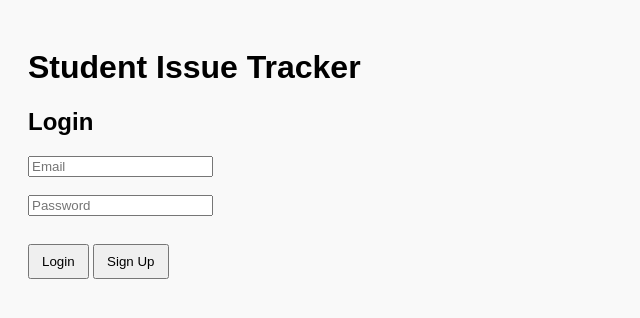
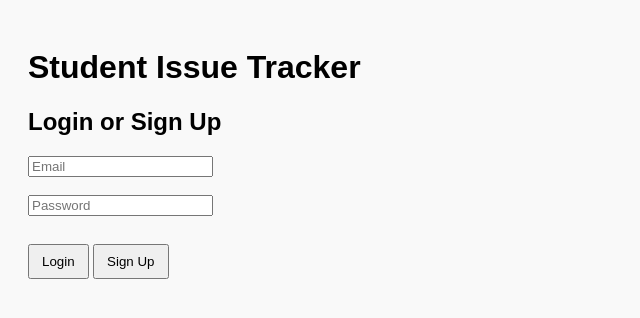
Before and after one commit to Rekha9666/student_issue_tracker, a plain HTML site: page docs/index.html in a window 1280 px wide. Shown: the whole page, without its empty margins (0-640 px from the left). Drawn offline with Linux system fonts and the light colour scheme; no server answers.

Commit message:
Add Firebase Authentication

```diff
--- a/docs/index.html
+++ b/docs/index.html
@@ -13,14 +13,16 @@
 <body>
   <h1>Student Issue Tracker</h1>
 
+  <!-- 🔐 Authentication Section -->
   <div id="authSection">
-    <h2>Login</h2>
+    <h2>Login or Sign Up</h2>
     <input type="email" id="email" placeholder="Email"><br><br>
     <input type="password" id="password" placeholder="Password"><br><br>
     <button id="loginBtn">Login</button>
     <button id="signupBtn">Sign Up</button>
   </div>
 
+  <!-- 📝 Issue Tracker Section -->
   <div id="trackerSection" class="hidden">
     <form id="issueForm">
       <input type="text" id="name" placeholder="Your Name" required><br><br>
@@ -34,6 +36,7 @@
     <button id="logoutBtn">Logout</button>
   </div>
 
+  <!-- Firebase SDKs -->
   <script src="https://www.gstatic.com/firebasejs/10.3.1/firebase-app-compat.js"></script>
   <script src="https://www.gstatic.com/firebasejs/10.3.1/firebase-auth-compat.js"></script>
   <script src="https://www.gstatic.com/firebasejs/10.3.1/firebase-firestore-compat.js"></script>
--- a/docs/script.js
+++ b/docs/script.js
@@ -21,6 +21,7 @@ window.addEventListener("DOMContentLoaded", () => {
   const issuesList = document.getElementById("issuesList");
 
   auth.onAuthStateChanged((user) => {
+    console.log("Auth state changed:", user);
     if (user) {
       authSection.classList.add("hidden");
       trackerSection.classList.remove("hidden");
```
